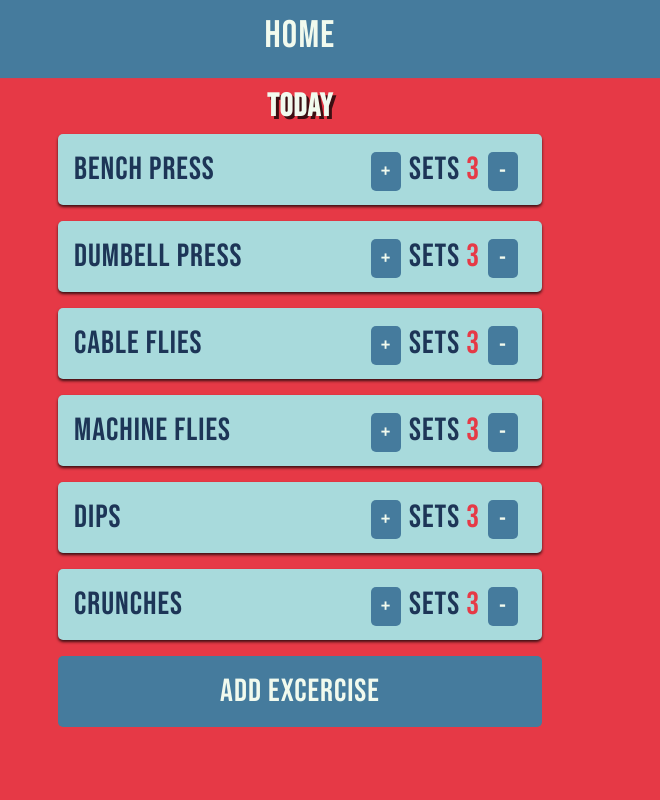
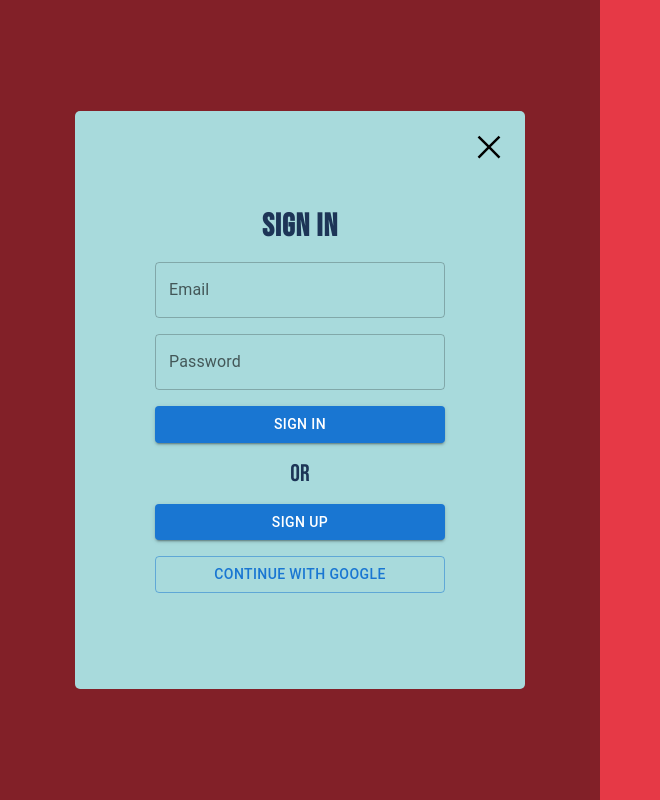
Before and after one commit to rahulob/workout-app, a Next.js app: page /home in a window 600 px wide. Shown: the whole page, 660 px wide, since content can reach past the window. Built offline with nearby package versions, Linux system fonts and the light colour scheme.

Commit message:
Added a login popup

```diff
--- a/Components/Data.tsx
+++ b/Components/Data.tsx
@@ -2,10 +2,13 @@ import Head from 'next/head'
 import React from 'react'
 import DataItem from '../Components/data-item'
 import styles from '../styles/Home.module.scss'
+import Login from './login'
 
 type Props = any
 
 export default function Data({ title }: Props) {
+  if (true)//put user here
+    return (<Login />)
   return (
     <>
       <Head>
--- /dev/null
+++ b/Components/login.tsx
@@ -0,0 +1,31 @@
+import { Button, TextField } from '@mui/material'
+import Image from 'next/image'
+import { useRouter } from 'next/router'
+import React from 'react'
+import styles from './styles/login.module.scss'
+type Props = {}
+
+export default function Login({ }: Props) {
+  const router = useRouter()
+  function handleCancel() {
+    router.push('/about')
+  }
+  return (
+    <>
+      <div className={styles.login} onClick={handleCancel}>
+      </div>
+      <div className={styles.form}>
+        <h1>Sign In</h1>
+        <TextField type='email' label='Email' />
+        <TextField type='password' label='Password' />
+        <Button variant='contained' className={styles.Button}>Sign In</Button>
+        <p>OR</p>
+        <Button variant='contained' className={styles.Button}>Sign Up</Button>
+        <Button variant='outlined' className={styles.Button + styles.inverse}>Continue with Google</Button>
+        <button className={styles.cancel} onClick={handleCancel}>
+          <Image src='/close.svg' width={40} height={40} />
+        </button>
+      </div>
+    </>
+  )
+}
--- a/Components/navbar.tsx
+++ b/Components/navbar.tsx
@@ -14,7 +14,7 @@ export default function Navbar() {
         <div className='bar'></div>
       </div> */}
       <ul className={styles.nav_ul + " " + (checked ? styles.show : '')} onClick={() => setChecked(!checked)}>
-        <List href="/home" name="Home" />
+        <List href="/" name="Home" />
         <List href="/history" name="History" />
         <List href="/about" name="About" />
         <List href="/account" name="Account" />
--- /dev/null
+++ b/Components/styles/login.module.scss
@@ -0,0 +1,44 @@
+.login {
+  position: absolute;
+  top: 0;
+  background-color: rgba(0, 0, 0, 0.435);
+  width: 100%;
+  height: 100vh;
+  display: grid;
+  place-content: center;
+
+}
+
+.form {
+  background-color: var(--secondary-color);
+  color: var(--text-color);
+  position: absolute;
+  inset: 0;
+  margin: auto;
+  width: 100vw;
+  height: fit-content;
+  display: grid;
+  row-gap: 1rem;
+  padding: 6rem 2rem;
+  border-radius: 5px;
+
+  p {
+    font-size: 1.5rem;
+    text-align: center;
+    letter-spacing: 0px;
+  }
+
+  .cancel {
+    position: absolute;
+    font-size: 2rem;
+    background-color: transparent;
+    color: var(--text-color);
+    top: 1rem;
+    right: 1rem;
+  }
+
+  @media (min-width:450px) {
+    width: 450px;
+    padding: 6rem 5rem;
+  }
+}
--- a/Components/styles/navbar.module.scss
+++ b/Components/styles/navbar.module.scss
@@ -24,16 +24,21 @@
       transition: all 0.4s;
       color: var(--text-color);
 
-      &:hover {
-        color: var(--hover-color);
-        transform: scale(1.2, 1.2);
+      @media (min-width:640px) {
+        &:hover {
+          color: var(--hover-color);
+          transform: scale(1.2, 1.2);
+        }
       }
+
 
       &.active {
         background-color: var(--button-color);
         color: var(--primary-color);
         display: block;
         visibility: visible;
+        transform: scale(1, 1);
+
       }
 
 
@@ -52,17 +57,19 @@
 
     .nav_ul {
       justify-content: center;
+      flex-direction: column;
 
       li {
         border-radius: 0;
         padding: 0.5rem;
+        overflow: hidden;
+        width: 100%;
         display: none;
-        visibility: hidden;
-        flex: 1;
+        transition: all 2s;
 
-        a {
-          display: inline-block;
-          width: 100%;
+        &.active {
+          height: 100%;
+          max-height: 10rem;
         }
       }
 
@@ -71,58 +78,57 @@
 
         li {
           display: block;
-          visibility: visible;
         }
       }
     }
 
-    .hamburger {
-      // background-color: aqua;
-      display: block;
-      width: 32px;
-      height: 27px;
-      position: absolute;
-      top: 1rem;
-      left: 2rem;
-      z-index: 1;
+    // .hamburger {
+    //   // background-color: aqua;
+    //   display: block;
+    //   width: 32px;
+    //   height: 27px;
+    //   position: absolute;
+    //   top: 1rem;
+    //   left: 2rem;
+    //   z-index: 1;
 
-      input {
-        position: absolute;
-        width: inherit;
-        height: inherit;
-        cursor: pointer;
-        opacity: 0;
-        z-index: 2;
-        -webkit-touch-callout: none;
-      }
+    //   input {
+    //     position: absolute;
+    //     width: inherit;
+    //     height: inherit;
+    //     cursor: pointer;
+    //     opacity: 0;
+    //     z-index: 2;
+    //     -webkit-touch-callout: none;
+    //   }
 
-      div {
-        position: absolute;
-        width: inherit;
-        height: 4px;
-        margin-bottom: 5px;
-        position: relative;
-        background: black;
-        border-radius: 5px;
-        z-index: 1;
-        transition: transform 0.5s cubic-bezier(0.77, 0.2, 0.05, 1.0),
-          background 0.5s cubic-bezier(0.77, 0.2, 0.05, 1.0),
-          opacity 0.55s ease;
-      }
+    //   div {
+    //     position: absolute;
+    //     width: inherit;
+    //     height: 4px;
+    //     margin-bottom: 5px;
+    //     position: relative;
+    //     background: black;
+    //     border-radius: 5px;
+    //     z-index: 1;
+    //     transition: transform 0.5s cubic-bezier(0.77, 0.2, 0.05, 1.0),
+    //       background 0.5s cubic-bezier(0.77, 0.2, 0.05, 1.0),
+    //       opacity 0.55s ease;
+    //   }
 
-      input:checked~div {
-        opacity: 1;
-        transform: rotate(45deg) translate(-6px, -6px);
-      }
+    //   input:checked~div {
+    //     opacity: 1;
+    //     transform: rotate(45deg) translate(-6px, -6px);
+    //   }
 
-      input:checked~div:nth-last-child(3) {
-        opacity: 0;
-        transform: rotate(0deg) scale(0.2, 0.2);
-      }
+    //   input:checked~div:nth-last-child(3) {
+    //     opacity: 0;
+    //     transform: rotate(0deg) scale(0.2, 0.2);
+    //   }
 
-      input:checked~div:nth-last-child(2) {
-        transform: rotate(-45deg);
-      }
-    }
+    //   input:checked~div:nth-last-child(2) {
+    //     transform: rotate(-45deg);
+    //   }
+    // }
   }
 }
--- a/package.json
+++ b/package.json
@@ -9,6 +9,9 @@
     "lint": "next lint"
   },
   "dependencies": {
+    "@emotion/react": "^11.9.3",
+    "@emotion/styled": "^11.9.3",
+    "@mui/material": "^5.8.7",
     "next": "12.2.2",
     "react": "18.2.0",
     "react-dom": "18.2.0",
--- a/styles/Home.module.scss
+++ b/styles/Home.module.scss
@@ -17,7 +17,7 @@
       padding: 1rem;
     }
 
-    @media (min-width:500px) {
+    @media (min-width:640px) {
       width: 500px;
     }
   }
```
Also changed, not shown: pages/index.tsx (+2 -61 lines), public/close.svg (added), 1 other file (tests, documents, lock files or other folders).
